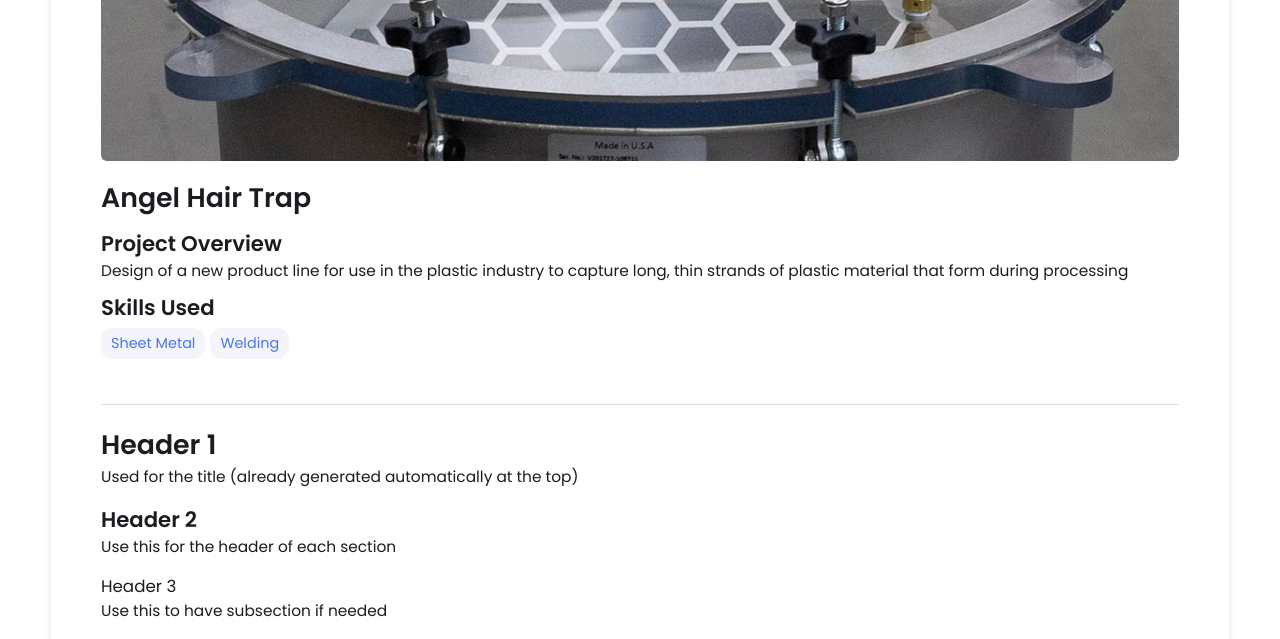
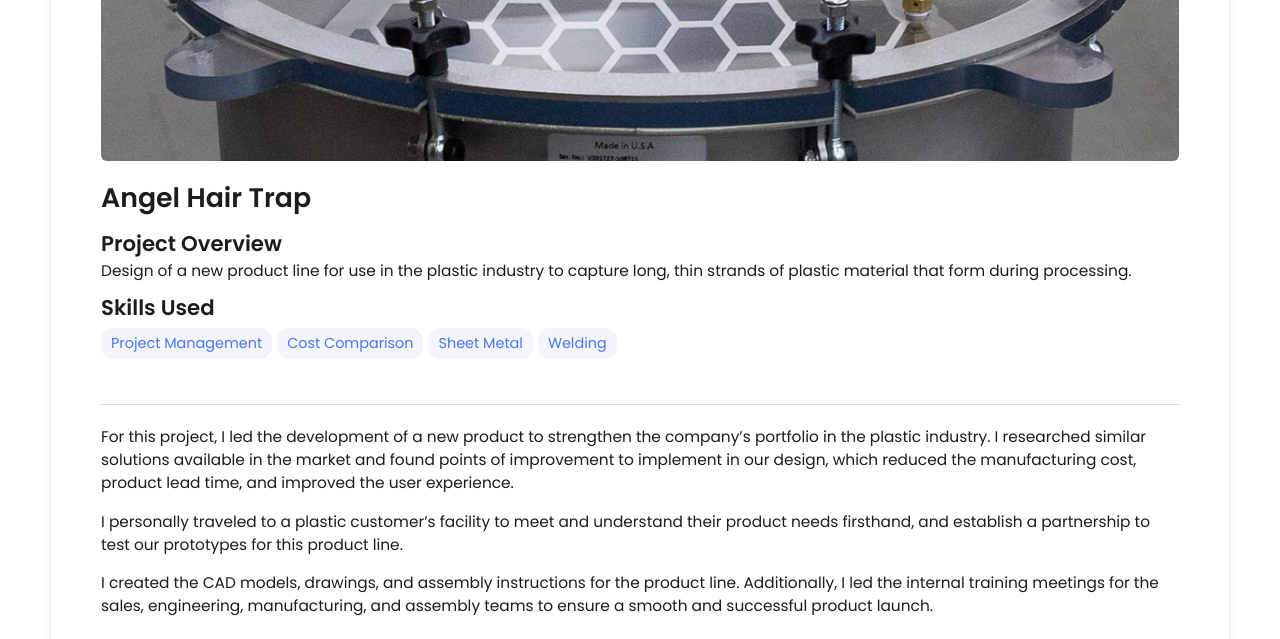
Before and after one commit to rfsantill/rfsantill.github.io, a Jekyll site: the page built from _projects/Angel Hair Trap/index.md, in a window 1280 px wide and 1400 px high, scrolled down 329 px. Shown: the top 639 px of the window. Built offline with Jekyll 4.4.1, drawn with Linux system fonts in a browser that asks for light colours; some of the changed text lies outside the part shown; grey boxes are pictures that could not be loaded.

Commit message:
Update index.md
Full project description implementation

````diff
--- a/_projects/Angel Hair Trap/index.md
+++ b/_projects/Angel Hair Trap/index.md
@@ -1,106 +1,23 @@
 ---
 layout: post
 title: Angel Hair Trap
-description:  Design of a new product line for use in the plastic industry to capture long, thin strands of plastic material that form during processing
+description:  Design of a new product line for use in the plastic industry to capture long, thin strands of plastic material that form during processing.
 skills:
+  - Project Management
+  - Cost Comparison
   - Sheet Metal
   - Welding
-
 main-image: /AngelHairTrap.jpg
 ---
 
 ---
-# Header 1
-Used for the title (already generated automatically at the top)
-## Header 2
-Use this for the header of each section
-### Header 3
-Use this to have subsection if needed
+For this project, I led the development of a new product to strengthen the company's portfolio in the plastic industry. I researched similar solutions available in the market and found points of improvement to implement in our design, which reduced the manufacturing cost, product lead time, and improved the user experience.
+
+I personally traveled to a plastic customer's facility to meet and understand their product needs firsthand, and establish a partnership to test our prototypes for this product line.
+
+I created the CAD models, drawings, and assembly instructions for the product line. Additionally, I led the internal training meetings for the sales, engineering, manufacturing, and assembly teams to ensure a smooth and successful product launch.
 
 
-## Embedding images
-### External images
-{% include image-gallery.html images="https://cdn.prod.website-files.com/5c17eb202f30f957245bfbee/65de013372fd56357db8fa27_Vortex-Angel-Hair-Trap-Clear-Cover.jpg" %}
-<span style="font-size: 10px">"Starship Test Flight Mission" from https://www.flickr.com/photos/spacex/52821641477/</span>
-You can put in multiple entries. All images will be at a fixed height in the same row. With smaller window, they will switch to columns.
-
-### Embeed images
-{% include image-gallery.html images="https://cdn.prod.website-files.com/5c17eb202f30f957245bfbee/6914aa0f536e62c8773d7b82_gif%20(1).gif" height="400" %}
-place the images in project folder/images then update the file path.
-
-
-## Embedding youtube video
-The second video has the autoplay on. copy and paste the 11-digit id found in the url link. <br>
-*Example* : https://www.youtube.com/watch?v={**MhVw-MHGv4s**}&ab_channel=engineerguy
-{% include youtube-video.html id="MhVw-MHGv4s" autoplay= "false"%}
-{% include youtube-video.html id="XGC31lmdS6s" autoplay = "true" %}
-
-you can also set up custom size by specifying the width (the aspect ratio has been set to 16/9). The default size is 560 pixels x 315 pixels.
-
-The width of the video below. Regardless of initial width, all the videos is responsive and will fit within the smaller screen.
-{% include youtube-video.html id="tGCdLEQzde0" autoplay = "false" width= "900px" %}
-
-<br>
-
-## Adding a hozontal line
----
-
-## Starting a new line
-leave two spaces "  " at the end or enter <br>
-
-## Adding bold text
-this is how you input **bold text**
-
-## Adding italic text
-Italicized text is the *cat's meow*.
-
-## Adding ordered list
-1. First item
-2. Second item
-3. Third item
-4. Fourth item
-
-## Adding unordered list
-- First item
-- Second item
-- Third item
-- Fourth item
-
-## Adding code block
-```ruby
-def hello_world
-  puts "Hello, World!"
-end
-```
-
-```python
-def start()
-  print("time to start!")
-```
-
-```javascript
-let x = 1;
-if (x === 1) {
-  let x = 2;
-  console.log(x);
-}
-console.log(x);
-
-```
-
-## Adding external links
-[Wikipedia](https://en.wikipedia.org)
-
-
-## Adding block quote
-> A blockquote would look great if you need to highlight something
-
-
-## Adding table
-
-| Header 1 | Header 2 |
-|----------|----------|
-| Row 1, Col 1 | Row 1, Col 2 |
-| Row 2, Col 1 | Row 2, Col 2 |
-
-make sure to leave aline betwen the table and the header
+### Angel Hair Trap in the Field
+{% include image-gallery.html images="https://cdn.prod.website-files.com/5c17eb202f30f957245bfbee/65de013372fd56357db8fa27_Vortex-Angel-Hair-Trap-Clear-Cover.jpg, https://cdn.prod.website-files.com/5c17eb202f30f957245bfbee/6914aa1017d4473953a765f1_giphy.gif" %}
+<span style="font-size: 10px"> from https://www.vortexglobal.com/products/angel-hair-trap</span>
````
